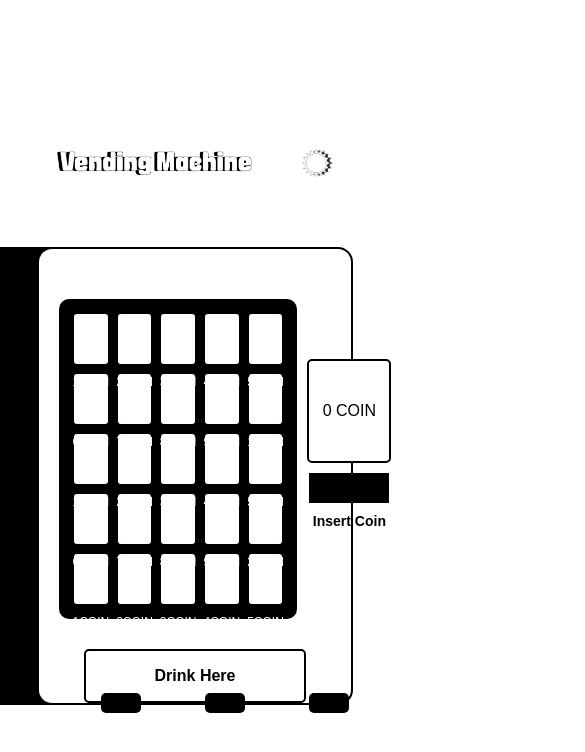
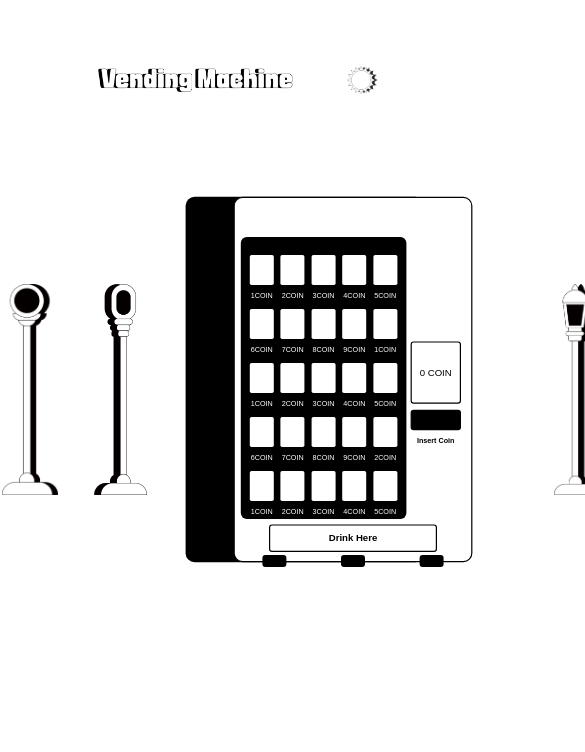
Before and after one commit to zoeznm/vending-machine, a website: page design/de.html in a window 390 px wide. Shown: the top 752 px of the page, 585 px wide, since content can reach past the window. Drawn offline with Linux system fonts and the light colour scheme.

Commit message:
background

```diff
--- /dev/null
+++ b/background/animal/animal.css
@@ -0,0 +1,39 @@
+body {
+  margin: 0;
+	position: relative;
+	background: repeating-linear-gradient(
+		180deg,
+		#d0e3ff,
+		#d0e3ff 15px,
+		white 10px,
+		white 30px
+	);
+	background-attachment: fixed;
+}
+.cloud1 {
+  position: absolute;
+  top: 10px;
+  right: 30px;
+}
+.cloud2 {
+  position: absolute;
+  top: 10px;
+  left: 30px;
+}
+.grass1 {
+  position: absolute;
+  top: 628px;
+  width: 750px;
+  height: 300px;
+  background-color: lightgreen;
+  border-radius: 0px 100% 0px 0px;
+}
+.grass2 {
+  position: absolute;
+  right: 0;
+  top: 628px;
+  width: 680px;
+  height: 300px;
+  background-color: lightgreen;
+  border-radius: 100% 0px 0px 0px;
+}
--- /dev/null
+++ b/background/radiation/radiation.css
@@ -0,0 +1,12 @@
+body {
+  margin: 0;
+	position: relative;
+	background: repeating-linear-gradient(
+		180deg,
+		#fbff1a,
+		#fbff1a 50px,
+		rgb(0, 0, 0) 50px,
+		rgb(0, 0, 0) 100px
+	);
+	background-attachment: fixed;
+}
--- /dev/null
+++ b/background/time/time.css
@@ -0,0 +1,10 @@
+@import url('https://fonts.googleapis.com/css2?family=Press+Start+2P&display=swap');
+body {
+  background-color: black;
+}
+/* ! 폰트  ! */
+.press-start-2p-regular {
+  font-family: "Press Start 2P", system-ui;
+  font-weight: 400;
+  font-style: normal;
+}
--- a/design/de.css
+++ b/design/de.css
@@ -1,31 +1,42 @@
 /* Reset styles */
-body, html {
+body,
+html {
   margin: 0;
   padding: 0;
-  width: 100%;
-  height: 100%;
+  width: 100vw;
+  height: 100vh;
   font-family: Arial, sans-serif;
 }
 
+body {
+  display: flex;
+  flex-direction: column;
+  align-items: center;
+  justify-content: center;
+}
+
 .image-container {
+  min-height: 19vh;
   display: flex;
   justify-content: center;
   align-items: center;
-  position: relative;
-  top: -40px;
+  position: absolute;
+  z-index: 2;
 }
 
 .title {
-  margin-top: 50px;
   max-width: 50%;
   height: auto;
+  transition: transform 0.3s ease-in-out;
 }
 
 .sun {
-  margin-top: 50px;
   max-width: 8%;
   height: auto;
   margin-left: 50px;
+  transition: transform 0.3s ease-in-out;
+  position: absolute;
+  right: 3vw;
 }
 
 /* Main styles for the vending machine */
@@ -33,28 +44,43 @@ main {
   display: flex;
   flex-direction: column;
   align-items: center;
-  justify-content: center;
+  justify-content: flex-start;
+  width: 100%;
   height: 100vh;
   background-color: #fff;
+}
+
+.vending-container {
+  display: flex;
+  justify-content: space-evenly;
+  align-items: flex-end; /* Align items to the bottom */
+  width: 100%;
+  flex-grow: 1;
+  position: relative;
+  padding-bottom: 10vh;
+  box-shadow: -80px 0px 0px black;
 }
 
 .vending-machine {
   display: flex;
   flex-direction: column;
   align-items: center;
-  width: 400px;  /* 크기 증가 */
-  height: 650px;  /* 크기 증가 */
+  width: 400px;
   background-color: #fff;
   border: 2px solid black;
   border-radius: 15px;
   box-shadow: 0 0 10px rgba(0, 0, 0, 0.1);
-  position: relative;
+  transition: transform 0.3s ease-in-out;
+  z-index: 1;
+  position: relative; /* Ensure the legs are positioned correctly */
   box-shadow: -80px 0px 0px black;
-  margin-top: 30px;
 }
 
 .machine {
+  padding-top: 35px;
+
   display: flex;
+  justify-content: space-between;
   width: 100%;
   padding: 20px;
 }
@@ -63,13 +89,14 @@ main {
   display: flex;
   flex-direction: column;
   justify-content: space-around;
-  width: 70%;
+  width: 65%;
   height: 450px;
   background-color: black;
   padding: 10px;
   border-radius: 10px;
   margin-top: 30px;
-  margin-left: 20px;
+  margin-bottom: 50px;
+  margin-left: 20px; /* Adjusted margin-left to move right */
 }
 
 .row {
@@ -78,8 +105,8 @@ main {
 }
 
 .can {
-  width: 40px;  /* 크기 조정 */
-  height: 50px;  /* 크기 조정 */
+  width: 40px;
+  height: 50px;
   background-color: white;
   border-radius: 3px;
   margin: 5px;
@@ -91,22 +118,23 @@ main {
 
 .label {
   position: absolute;
-  bottom: -25px;  /* 라벨 위치 조정 */
+  bottom: -25px;
   font-size: 12px;
-  color: white;  /* 라벨 색상 흰색으로 조정 */
+  color: white;
 }
 
-/* 동전 넣는 곳 스타일 */
+/* Coin slot styles */
 .coin-slot {
   display: flex;
   flex-direction: column;
   align-items: center;
   justify-content: center;
-  width: 30%;  /* 동전 넣는 부분 크기 조정 */
-  margin-left: 5px;
+  width: 25%;
+  margin-top: 30px;
 }
 
-.screen {
+.screen,
+.slot {
   width: 80px;
   height: 100px;
   background-color: #fff;
@@ -120,22 +148,19 @@ main {
 }
 
 .slot {
-  width: 80px;
   height: 30px;
   background-color: #000;
-  margin-bottom: 10px;
 }
 
 .coin-label {
-  font-size: 14px;
+  font-size: 12px;
   font-weight: bold;
   text-align: center;
 }
 
-/* 음료수 나오는 곳 스타일 */
+/* Output area styles */
 .output {
-  width: 70%;  /* products와 너비를 같게 설정 */
-  height: 50px;
+  width: 70%;
   background-color: #fff;
   border: 2px solid black;
   border-radius: 5px;
@@ -143,13 +168,15 @@ main {
   display: flex;
   align-items: center;
   justify-content: center;
+  position: absolute;
+  bottom: 15px;
+  height: 5vh;
 }
 
 .output-label {
   font-size: 16px;
   font-weight: bold;
 }
-
 .legs {
   display: flex;
   justify-content: space-around;
@@ -165,60 +192,238 @@ main {
   border-radius: 5px;
 }
 
-@media (max-width: 768px) {
-  .vending-machine {
-    width: 80%;
-    height: auto;
-  }
-
-  .products {
-    height: auto;
-  }
-
-  .coin-slot {
-    margin-left: 10px;
-  }
-}
-/* Lamp container styles */
 .lamp-container {
-  position: absolute;
-  left: 20px; /* 자판기의 왼쪽 여백에 위치 */
-  top: 50%; /* 수직 가운데 정렬을 위한 기본 설정 */
-  transform: translateY(-50%);
   display: flex;
-  align-items: center; /* 세로 중앙 정렬 */
+  flex-direction: row;
+  justify-content: flex-end; /* Align lamps to the bottom */
+  align-items: center;
+  margin: 0 20px;
+  gap: 7.5vw;
 }
 
-.lamp-container div {
-  width: auto; /* 자식 요소 너비 자동 설정 */
-  display: flex;
-  justify-content: center;
-  margin-right: 10px; /* 각 이미지 사이의 간격 */
+.left-lamps {
+  margin-right: 20px;
+  margin-left: 0;
+}
+
+.right-lamps {
+  margin-left: 0;
 }
 
 .lamp-container img {
-  width: auto;
+  width: 150px; /* Adjust size as needed */
   height: auto;
-  max-width: 30%; /* 이미지의 최대 너비 설정 */
-  max-height: 100%; /* 이미지의 최대 높이 설정 */
-  object-fit: contain;
-  margin-left: 10px; /* 이미지 비율을 유지하며 컨테이너에 맞추도록 설정 */
+  margin: 10px 0;
+  transition: transform 0.3s ease-in-out;
 }
 
-@media (max-width: 768px) {
+.lamp-container.right-lamps {
+  gap: 3.5vw;
+}
+
+.animallamp {
+  background-image: url(../img/animallamp_non.png);
+  background-size: contain;
+  background-repeat: no-repeat;
+  width: 6vw;
+  height: 42vh;
+}
+
+.timelamp {
+  background-image: url(../img/timelamp_none.png);
+  background-size: contain;
+  background-repeat: no-repeat;
+  width: 6vw;
+  height: 37vh;
+}
+
+.radiationlamp {
+  background-image: url(../img/radiationlamp_non.png);
+  background-size: contain;
+  background-repeat: no-repeat;
+  width: 6vw;
+  height: 41vh;
+}
+
+.spacelamp {
+  background-image: url(../img/spacelamp_non.png);
+  background-size: contain;
+  background-repeat: no-repeat;
+  width: 6vw;
+  height: 40vh;
+}
+
+.crimelamp {
+  background-image: url(../img/crimelamp_non.png);
+  background-size: contain;
+  background-repeat: no-repeat;
+  width: 6vw;
+  height: 40vh;
+}
+
+/* Media query for tablets and smaller devices */
+@media (max-width: 1279px) {
+  .vending-container {
+    flex-direction: row;
+    justify-content: space-between;
+    align-items: center;
+    width: 100%;
+    height: 100%; /* Ensure the container takes the full height */
+  }
+
+  .vending-machine {
+    transform: scale(0.75);
+  }
+
   .lamp-container {
     flex-direction: row;
-    justify-content: space-around;
-    left: 10px; /* 모바일에서 자판기의 왼쪽 여백에 위치 */
+    width: auto;
+    height: auto;
+    margin-top: 15vw;
+  }
+  .left-lamps {
+    margin-right: 0;
+    margin-left: 1.8vw;
+  }
+  .lamp-container img,
+  .lamp-container .timelamp,
+  .lamp-container .radiationlamp,
+  .lamp-container .spacelamp,
+  .lamp-container .animallamp,
+  .lamp-container .crimelamp {
+    height: 28vh;
+    margin: 0 1vw;
+  }
+  /*
+  .left-lamps,
+  .right-lamps {
+    justify-content: center;
+  } */
+}
+@media (max-width: 1000px) {
+  .vending-container {
+    flex-direction: row;
+    justify-content: space-between;
+    align-items: center;
+    width: 100%;
+    height: 100%; /* Ensure the container takes the full height */
+  }
+  .lamp-container.right-lamps {
+    gap: 0.5vw;
   }
 
-  .lamp-container div {
-    margin-right: 0; /* 모바일에서 이미지 사이의 간격 제거 */
-    margin-bottom: 10px; /* 모바일에서 각 이미지 사이의 간격 */
+  .vending-machine {
+    transform: scale(0.75);
   }
 
-  .lamp-container img {
-    max-width: 10%; /* 모바일에서 이미지의 최대 너비 설정 */
-    max-height: auto; /* 모바일에서 이미지의 최대 높이 자동 설정 */
+  .lamp-container {
+    flex-direction: row;
+    width: auto;
+    height: auto;
+    margin-top: 15vw;
+  }
+  .left-lamps {
+    margin-right: 0;
+    margin-left: 1.8vw;
+  }
+  .lamp-container img,
+  .lamp-container .timelamp,
+  .lamp-container .radiationlamp,
+  .lamp-container .spacelamp,
+  .lamp-container .animallamp,
+  .lamp-container .crimelamp {
+    height: 28vh;
+    margin: 0 1vw;
+  }
+  .machine {
+    padding-top: 35px;
+    display: flex;
+    justify-content: space-between;
+    width: 100%;
+    padding-left: 0;
+  }
+  /*
+  .left-lamps,
+  .right-lamps {
+    justify-content: center;
+  } */
+}
+@media (max-width: 768px) {
+  .vending-container {
+    flex-direction: row;
+    justify-content: space-between;
+    align-items: center;
+    width: 100%;
+    height: 100%; /* Ensure the container takes the full height */
+  }
+
+  .vending-machine {
+    transform: scale(0.75);
+  }
+
+  .lamp-container {
+    flex-direction: row;
+    width: auto;
+    height: auto;
+    margin-top: 15vw;
+  }
+  .left-lamps {
+    margin-right: 0;
+    margin-left: 1.8vw;
+  }
+  .lamp-container img,
+  .lamp-container .timelamp,
+  .lamp-container .radiationlamp,
+  .lamp-container .spacelamp,
+  .lamp-container .animallamp,
+  .lamp-container .crimelamp {
+    height: 28vh;
+    margin: 0 1vw;
+  }
+  /*
+  .left-lamps,
+  .right-lamps {
+    justify-content: center;
+  } */
+}
+
+/* Media query for mobile phones */
+@media (max-width: 480px) {
+  .vending-container {
+    flex-direction: row;
+    justify-content: space-between;
+    align-items: center;
+    width: 100%;
+    height: 100%; /* Ensure the container takes the full height */
+  }
+
+  .vending-machine {
+    transform: scale(0.6);
+    margin: 1vw 0;
+  }
+
+  .lamp-container {
+    padding-top: 5vw;
+    flex-direction: row;
+    width: 100%;
+    justify-content: space-around;
+    margin: 1vw 0;
+    height: auto; /* Ensure the lamp container fits within the height */
+  }
+
+  .lamp-container img,
+  .lamp-container .timelamp,
+  .lamp-container .radiationlamp,
+  .lamp-container .spacelamp,
+  .lamp-container .animallamp,
+  .lamp-container .crimelamp {
+    width: 15vw;
+    height: 25vh; /* Adjusted height to fit within the viewport */
+    margin: 0 0.5vw;
+  }
+
+  .left-lamps,
+  .right-lamps {
+    justify-content: center;
   }
 }
--- a/design/de.html
+++ b/design/de.html
@@ -1,16 +1,23 @@
 <!DOCTYPE html>
 <html lang="en">
   <head>
-  <meta charset="UTF-8">
-  <meta name="viewport" content="width=device-width, initial-scale=1.0">
+    <meta charset="UTF-8" />
+    <meta name="viewport" content="width=device-width, initial-scale=1.0" />
     <title>Vending Machine</title>
-  <link rel="stylesheet" href="de.css">
+    <link rel="stylesheet" href="de.css" />
   </head>
   <body>
     <main>
       <div class="image-container">
-      <img class="title" src="/img/title.png" alt="title">
-      <img class="sun" src="/img/sun.png" alt="sun">
+        <img class="title" src="../img/title.png" alt="title" />
+        <img class="sun" src="../img/sun.png" alt="sun" />
+      </div>
+      <div class="vending-container">
+        <div class="lamp-container left-lamps">
+          <div class="timelamp"></div>
+          <div class="radiationlamp"></div>
+          <!-- <img src="../img/timelamp_none.png" alt="Lamp">
+        <img src="../img/timelamp_none.png" alt="Lamp"> -->
         </div>
         <div class="vending-machine">
           <div class="machine">
@@ -51,11 +58,6 @@
                 <div class="can"><span class="label">4COIN</span></div>
                 <div class="can"><span class="label">5COIN</span></div>
               </div>
-          <div class="legs">
-            <div class="leg"></div>
-            <div class="leg"></div>
-            <div class="leg"></div>
-          </div>
             </div>
             <div class="coin-slot">
               <div class="screen">0 COIN</div>
@@ -67,7 +69,29 @@
           <div class="output">
             <div class="output-label">Drink Here</div>
           </div>
+          <div class="legs">
+            <div class="leg"></div>
+            <div class="leg"></div>
+            <div class="leg"></div>
+          </div>
+        </div>
+        <div class="lamp-container right-lamps">
+          <div class="spacelamp"></div>
+          <div class="animallamp"></div>
+          <div class="crimelamp"></div>
+          <!-- <img src="../img/timelamp_none.png" alt="Lamp">
+        <img src="../img/timelamp_none.png" alt="Lamp">
+        <img src="../img/timelamp_none.png" alt="Lamp"> -->
+        </div>
       </div>
     </main>
   </body>
+  <script>
+    const sun = document.querySelector(".sun");
+    const can = document.querySelector(".can");
+
+    sun.addEventListener("click", () => {
+      can.style.backgroundColor = "red";
+    });
+  </script>
 </html>
```
Also changed, not shown: background/animal/animal.html (added, +15 -0 lines), background/crime/crime.html (added, +12 -0 lines), background/radiation/radiation.html (added, +12 -0 lines), background/space/space.html (added, +12 -0 lines), background/time/time.html (added, +12 -0 lines), background/crime/crime.css (added), background/space/space.css (added), img/cloud1.png (added), img/cloud2.png (added), 3 other files. Lines whose indentation alone changed are shown as unchanged.
